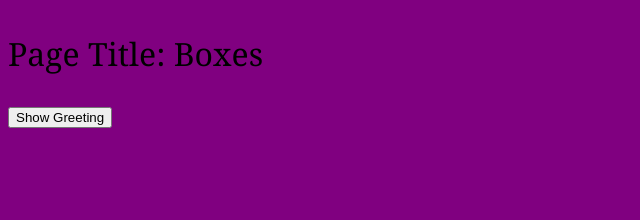
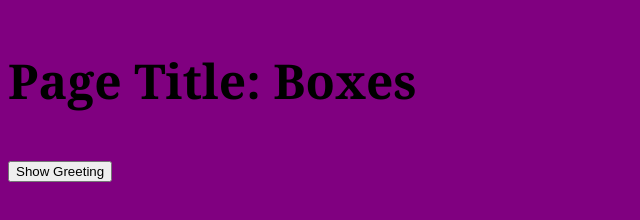
Before and after one commit to Mihir-Naik/boxes, a plain HTML site: page index.html in a window 1280 px wide. Shown: the whole page, without its empty margins (0-640 px from the left). Drawn offline with Linux system fonts and the light colour scheme.

Commit message:
updated font size and made them bold

```diff
--- a/css/styles.css
+++ b/css/styles.css
@@ -1,7 +1,8 @@
 
 p{
-   font-size: 32px;
+   font-size: 48px;
    font-family: Georgia, 'Times New Roman', Times, serif;
+   font-weight: bold;
 }
 
 body {
```
